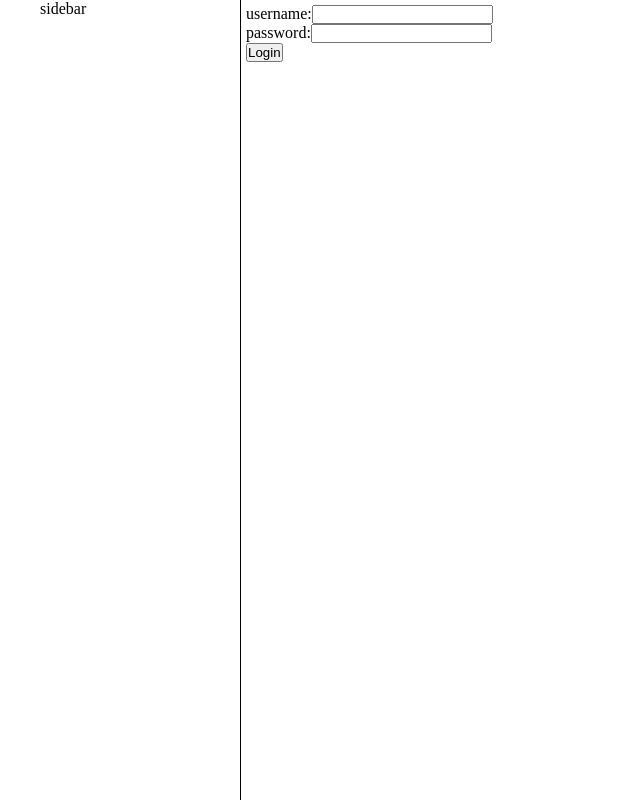
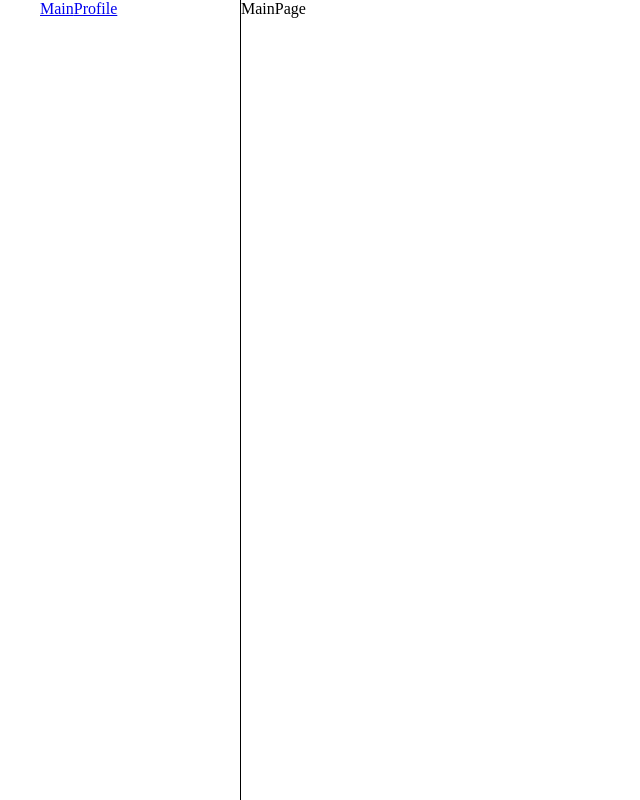
Before and after one commit to bbabdibakas/magnum_opus, a React app in the folder client/: page / in a window 1280 px wide. Shown: the whole page, without its empty margins (0-640 px from the left). Built offline with nearby package versions, Linux system fonts and the light colour scheme.

Commit message:
feat: installed react-router-dom, added pages Main, Profile

```diff
--- a/client/package.json
+++ b/client/package.json
@@ -14,6 +14,7 @@
     "@types/node": "^22.0.0",
     "@types/react": "^18.3.3",
     "@types/react-dom": "^18.3.0",
+    "@types/react-router-dom": "^5.3.3",
     "@types/webpack": "^5.28.5",
     "css-loader": "^7.1.2",
     "html-webpack-plugin": "^5.6.0",
@@ -28,6 +29,7 @@
   "dependencies": {
     "axios": "^1.7.2",
     "react": "^18.3.1",
-    "react-dom": "^18.3.1"
+    "react-dom": "^18.3.1",
+    "react-router-dom": "^6.25.1"
   }
 }
--- a/client/src/components/App.tsx
+++ b/client/src/components/App.tsx
@@ -1,45 +1,21 @@
-import { useState } from "react"
 import "./App.css"
-import axios from "axios"
+import { Link, Route, Routes } from "react-router-dom"
+import MainPage from "../pages/MainPage"
+import ProfilePage from "../pages/ProfilePage"
 
 export const App = () => {
-    const [isAuth, setIsAuth] = useState(false)
-    const [username, setUsername] = useState('')
-    const [password, setPassword] = useState('')
-
-    const onLogin = async () => {
-        try {
-            const result = await axios.post('http://localhost:8000/auth/login', { username, password })
-
-            if (result.data) {
-                setIsAuth(true)
-            }
-        } catch (e) {
-            console.log(e)
-        }
-    }
-
     return (
         <div className="app">
             <div className="wrapper">
                 <div className="sidebar">
-                    sidebar
+                    <Link to="/">Main</Link>
+                    <Link to="/profile">Profile</Link>
                 </div>
                 <div className="content">
-                    <div className="auth">
-                        <div className="input">
-                            username:
-                            <input value={username} onChange={(e) => setUsername(e.target.value)} />
-                        </div>
-                        <div className="input">
-                            password:
-                            <input value={password} onChange={(e) => setPassword(e.target.value)} />
-                        </div>
-                        <button onClick={onLogin}>
-                            Login
-                        </button>
-                    </div>
-                    {isAuth && 'Logged!'}
+                    <Routes>
+                        <Route path="/" element={<MainPage />} />
+                        <Route path="/profile" element={<ProfilePage />} />
+                    </Routes>
                 </div>
             </div>
         </div>
--- a/client/src/index.tsx
+++ b/client/src/index.tsx
@@ -1,5 +1,10 @@
 import { createRoot } from 'react-dom/client';
 import { App } from './components/App';
+import { BrowserRouter } from 'react-router-dom';
 
 const root = createRoot(document.getElementById('root'));
-root.render(<App />);
+root.render(
+    <BrowserRouter>
+        <App />
+    </BrowserRouter>
+);
--- /dev/null
+++ b/client/src/pages/MainPage.tsx
@@ -0,0 +1,9 @@
+const MainPage = () => {
+    return (
+        <div>
+            MainPage
+        </div>
+    )
+}
+
+export default MainPage
--- /dev/null
+++ b/client/src/pages/ProfilePage.tsx
@@ -0,0 +1,9 @@
+const ProfilePage = () => {
+    return (
+        <div>
+            ProfilePage
+        </div>
+    )
+}
+
+export default ProfilePage
```
Also changed, not shown: 1 other file (tests, documents, lock files or other folders).
